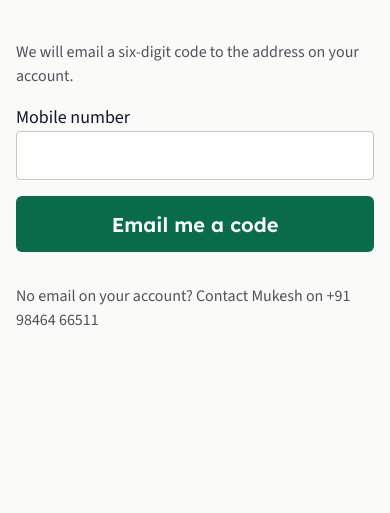
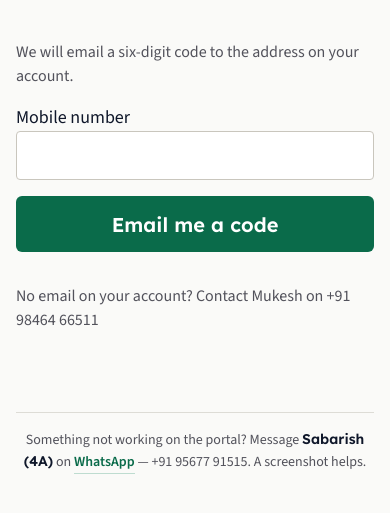
Before and after one commit to thakkalisuresh/dddp-portal, a website with bundled scripts: page public/forgot.html in a window 390 px wide. Shown: the part 203-716 px from the top of the page. Built offline with nearby package versions, Linux system fonts and the light colour scheme.

Commit message:
Somebody to tell when the portal itself is broken
A resident who cannot log in, or whose bill will not load, currently has
nowhere to go. The committee's number is on the login page for a different
question — "no email on your account" — and every other screen offers nothing
at all.

One line at the foot of every screen: message Sabarish on WhatsApp, and send a
screenshot. WhatsApp rather than a form, because a person whose portal is
misbehaving should not have to use the portal to report it. The screenshot is
asked for because "it isn't working" and a photograph of the error are very
different reports to receive.

Drawn from nav.js so all eleven authenticated screens inherit it, and wired
separately into login and forgot, which never draw the nav and are exactly
where being locked out strands somebody. Guarded against a second copy, because
several of these pages redraw their main content.

Quiet on purpose. It is the answer to a question somebody is already asking,
not an advertisement for a phone number, so it sits under a hairline in muted
type — and clears the fixed bottom bar on a phone, where it is otherwise the
one element the bar would sit on top of.

```diff
--- a/public/css/app.css
+++ b/public/css/app.css
@@ -381,7 +381,25 @@ a { color: var(--accent); }
   /* A fixed bar hides content unless the page reserves room for it. */
   .has-bottomnav .page { padding-bottom: calc(var(--s-8) + 56px); }
   .has-bottomnav .footbar { bottom: calc(56px + env(safe-area-inset-bottom, 0)); }
+  /* The support line is the last thing on the page, so on a phone it is the
+     thing the fixed bar would sit on top of. */
+  .has-bottomnav .supportfoot { margin-bottom: 56px; }
 }
+
+/* ── support footer ───────────────────────────────────────────────────────
+   On every screen, because a fault does not choose a convenient page. Quiet by
+   design: it is the answer to a question somebody is already asking, not an
+   advertisement for the committee's phone number. */
+.supportfoot {
+  margin: var(--s-7) 0 var(--s-5);
+  padding: var(--s-4) 0 0;
+  border-top: 1px solid var(--border);
+  color: var(--ink-muted);
+  font-size: var(--text-xs);
+  line-height: var(--leading-body);
+  text-align: center;
+}
+.supportfoot b { font-family: var(--font-ui); font-weight: 600; color: var(--ink); }
 
 /* ── gallery ──────────────────────────────────────────────────────────────
    The association's own photographs of the building.
--- a/public/js/forgot.js
+++ b/public/js/forgot.js
@@ -14,6 +14,7 @@
 import { api, ApiError } from './api.js';
 import { $, el, showError, withReveal } from './ui.js';
 import { TREASURER } from './contact.js';
+import { renderSupportFooter } from './nav.js';
 import { checkPassword, describePolicy } from './password-rules.js';
 
 const ask = $('#ask');
@@ -140,3 +141,7 @@ for (const id of ['password']) {
   const field = $('#' + id);
   if (field && !field.closest('.reveal-wrap')) withReveal(field);
 }
+
+// Login and forgot never draw the nav, and they are exactly where somebody
+// locked out of the portal needs a human to message.
+renderSupportFooter();
--- a/public/js/login.js
+++ b/public/js/login.js
@@ -6,6 +6,7 @@
 import { api } from './api.js';
 import { $, el, showError, withReveal } from './ui.js';
 import { TREASURER } from './contact.js';
+import { renderSupportFooter } from './nav.js';
 
 const form = $('#form');
 const submit = $('#submit');
@@ -58,3 +59,7 @@ for (const id of ['password']) {
   const field = $('#' + id);
   if (field && !field.closest('.reveal-wrap')) withReveal(field);
 }
+
+// Login and forgot never draw the nav, and they are exactly where somebody
+// locked out of the portal needs a human to message.
+renderSupportFooter();
--- a/public/js/nav.js
+++ b/public/js/nav.js
@@ -78,8 +78,9 @@ export function renderNav(me, current = location.pathname) {
   const items = itemsFor(me);
   renderAdminBack(current);
   // Every screen that draws the nav also gets its way out, whether the page
-  // wired one or not.
+  // wired one or not, and the number to ring when the way out is broken too.
   wireLogout();
+  renderSupportFooter();
   const active = (href) =>
     href === '/admin/' ? current.startsWith('/admin') : current.startsWith(href);
 
@@ -134,6 +135,35 @@ export function renderLogout(onLogout) {
 }
 
 /**
+ * Who to tell when the portal itself is broken.
+ *
+ * Every screen, because a fault does not announce itself on a convenient page —
+ * and WhatsApp rather than a form, since a person whose portal is misbehaving
+ * should not have to use the portal to report it. The screenshot line is there
+ * because "it isn't working" and a photograph of the error are two very
+ * different reports to receive.
+ *
+ * Appended once and guarded, so a page that redraws its main content does not
+ * end up with three of these.
+ */
+const SUPPORT = { name: 'Sabarish', flat: '4A', wa: '919567791515', shown: '+91 95677 91515' };
+
+export function renderSupportFooter(root = document.querySelector('main') ?? document.body) {
+  if (!root || root.querySelector('.supportfoot')) return;
+  root.append(
+    el('footer', { class: 'supportfoot' },
+      'Something not working on the portal? Message ',
+      el('b', {}, `${SUPPORT.name} (${SUPPORT.flat})`),
+      ' on ',
+      el('a', {
+        class: 'linkish', href: `https://wa.me/${SUPPORT.wa}`,
+        rel: 'noopener', target: '_blank',
+      }, 'WhatsApp'),
+      ` — ${SUPPORT.shown}. A screenshot helps.`)
+  );
+}
+
+/**
  * The way OUT, on every resident screen.
  *
  * Notices and Me used to put "My bill" here — a second route to a page the
```
Also changed, not shown: docs/FUNCTIONS.md (+2 -1 lines), .claude/launch.json.
